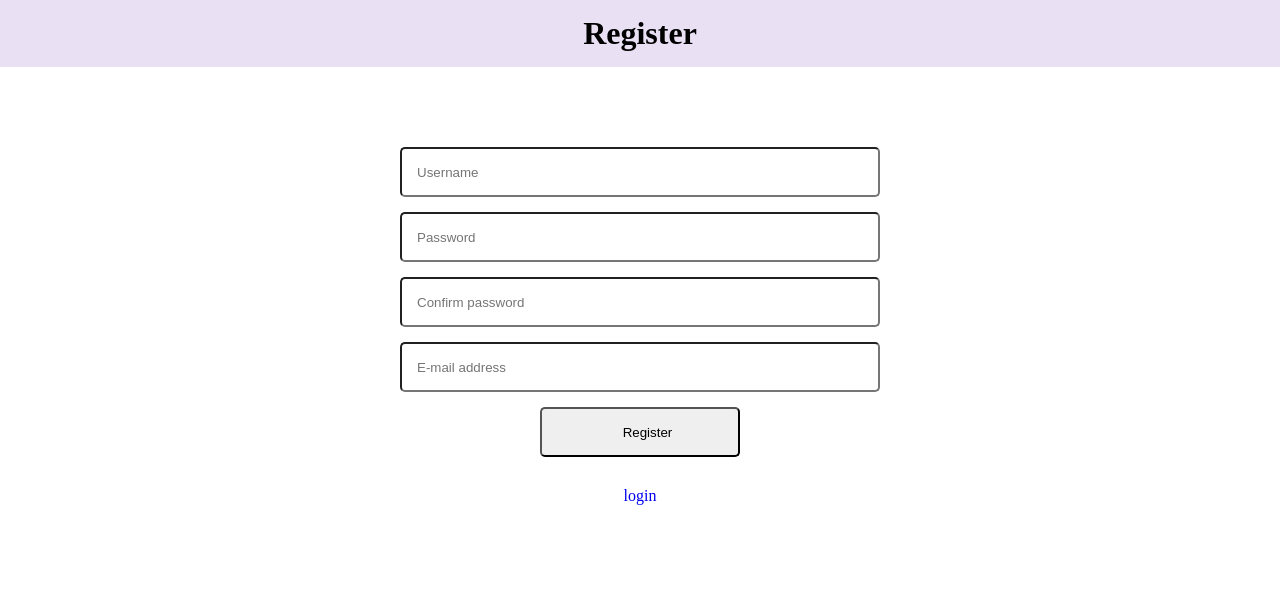
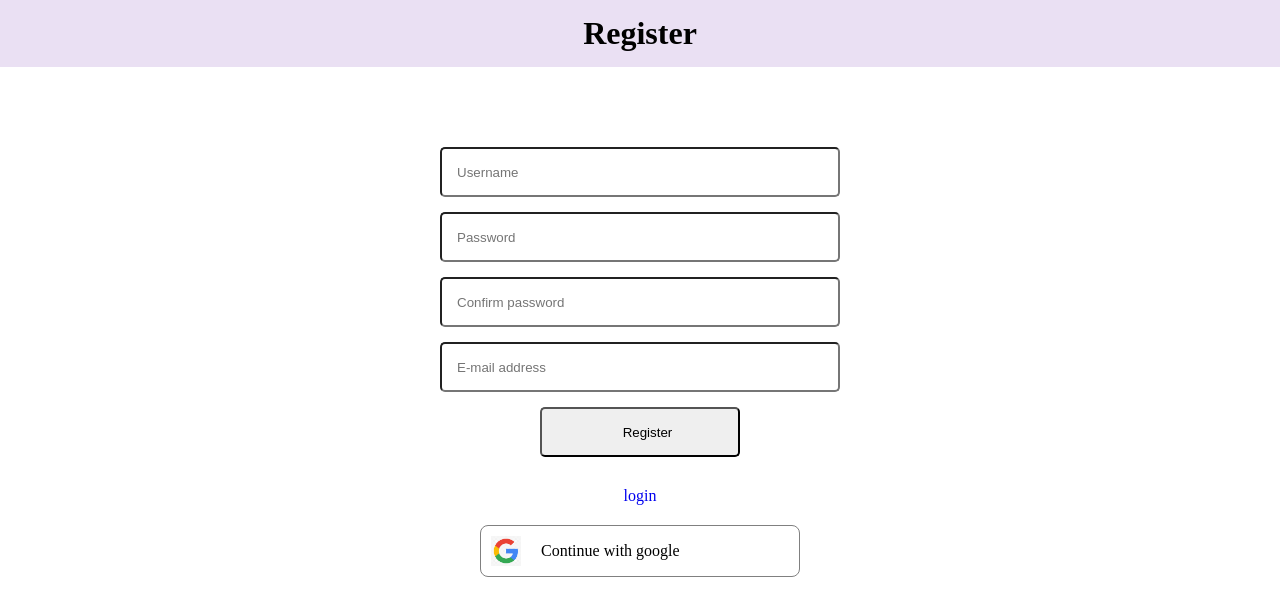
Before and after one commit to Vishnu648/tvi-react-exercises, a React (Vite) app in the folder music-player/: page / in a window 1280 px wide. Shown: the top 616 px of the page. Built offline with nearby package versions, Linux system fonts and the light colour scheme.

Commit message:
added continue with google button

```diff
--- a/music-player/src/pages/Login.jsx
+++ b/music-player/src/pages/Login.jsx
@@ -2,6 +2,7 @@ import { useState } from "react";
 import Header from "../components/Header";
 import { Link } from "react-router-dom";
 import { useNavigate } from "react-router-dom";
+import googleLogo from '../assets/google.jpg';
 
 function Login() {
   const navigate = useNavigate();
@@ -49,6 +50,18 @@ function Login() {
           <p className="registerLoginLink">register</p>
         </Link>
       </div>
+
+      <div className="google">
+        <p>
+          <img
+            src={googleLogo}
+            alt="gg"
+            height={30}
+            style={{marginRight:'20px'}}
+          />
+          Continue with google
+        </p>
+      </div>
     </div>
   );
 }
--- a/music-player/src/pages/Register.jsx
+++ b/music-player/src/pages/Register.jsx
@@ -3,6 +3,8 @@ import Header from "../components/Header";
 import "./pages.css";
 import { Link } from "react-router-dom";
 import { useNavigate } from "react-router-dom";
+import googleLogo from '../assets/google.jpg';
+
 
 function Register() {
   const navigate = useNavigate();
@@ -69,6 +71,17 @@ function Register() {
           <p className="registerLoginLink">login</p>
         </Link>
       </div>
+      <div className="google">
+        <p>
+          <img
+            src={googleLogo}
+            alt="gg"
+            height={30}
+            style={{marginRight:'20px'}}
+          />
+          Continue with google
+        </p>
+      </div>
     </div>
   );
 }
--- a/music-player/src/pages/pages.css
+++ b/music-player/src/pages/pages.css
@@ -10,7 +10,7 @@
 }
 
 input {
-  width: 480px;
+  width: 400px;
   height: 50px;
   padding-left: 15px;
   border-radius: 5px;
@@ -24,8 +24,25 @@ input {
   display: flex;
   flex-direction: column;
   align-items: center;
-  height: 600px;
 }
 .registerLoginLink {
   margin-top: 30px;
 }
+.google{
+  padding: 10px;
+  margin-top: 10px;
+  display: flex;
+  justify-content: center;
+  text-align: center;
+  cursor: pointer;
+}
+
+.google p{
+  border: 1px solid gray;
+  width: 320px;
+  padding: 10px;
+  border-radius: 8px;
+  display: flex;
+  justify-content: start;
+  align-items: center;
+}
```
Also changed, not shown: music-player/src/assets/google.jpg (added).
